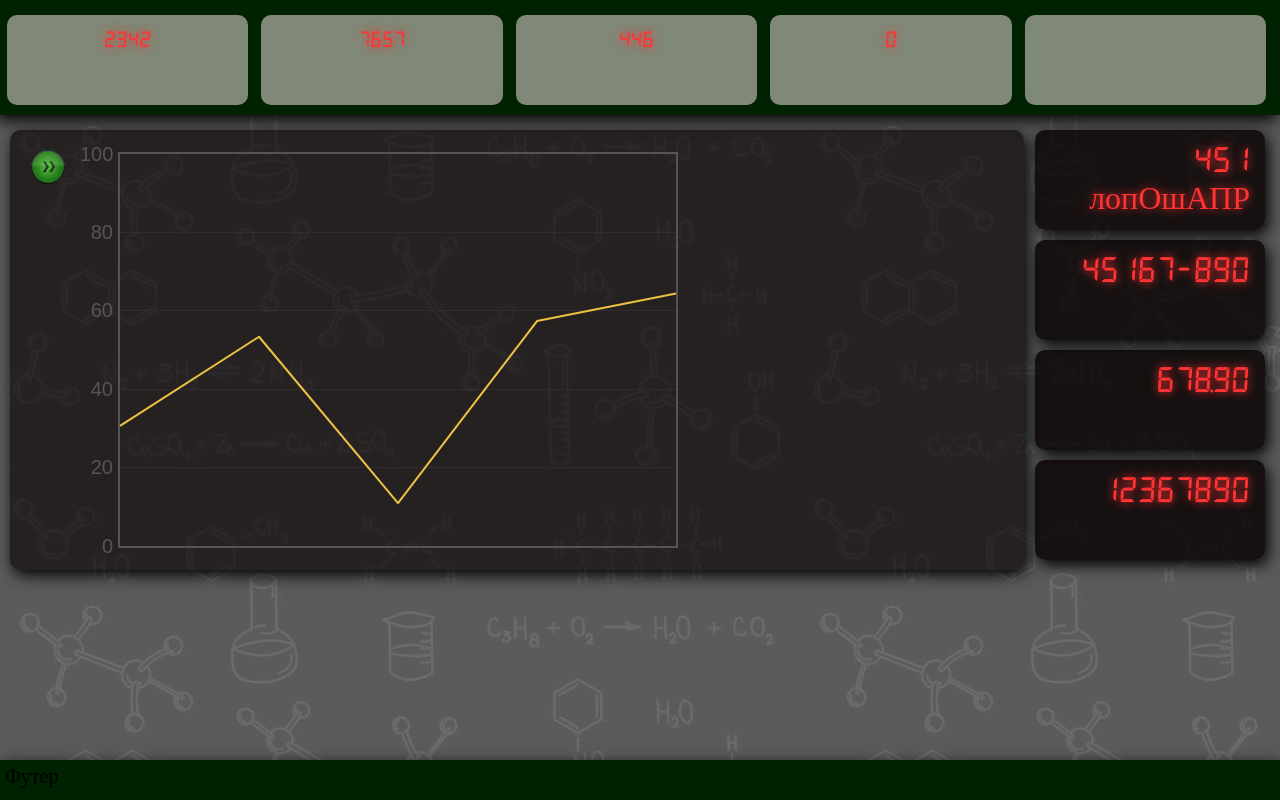
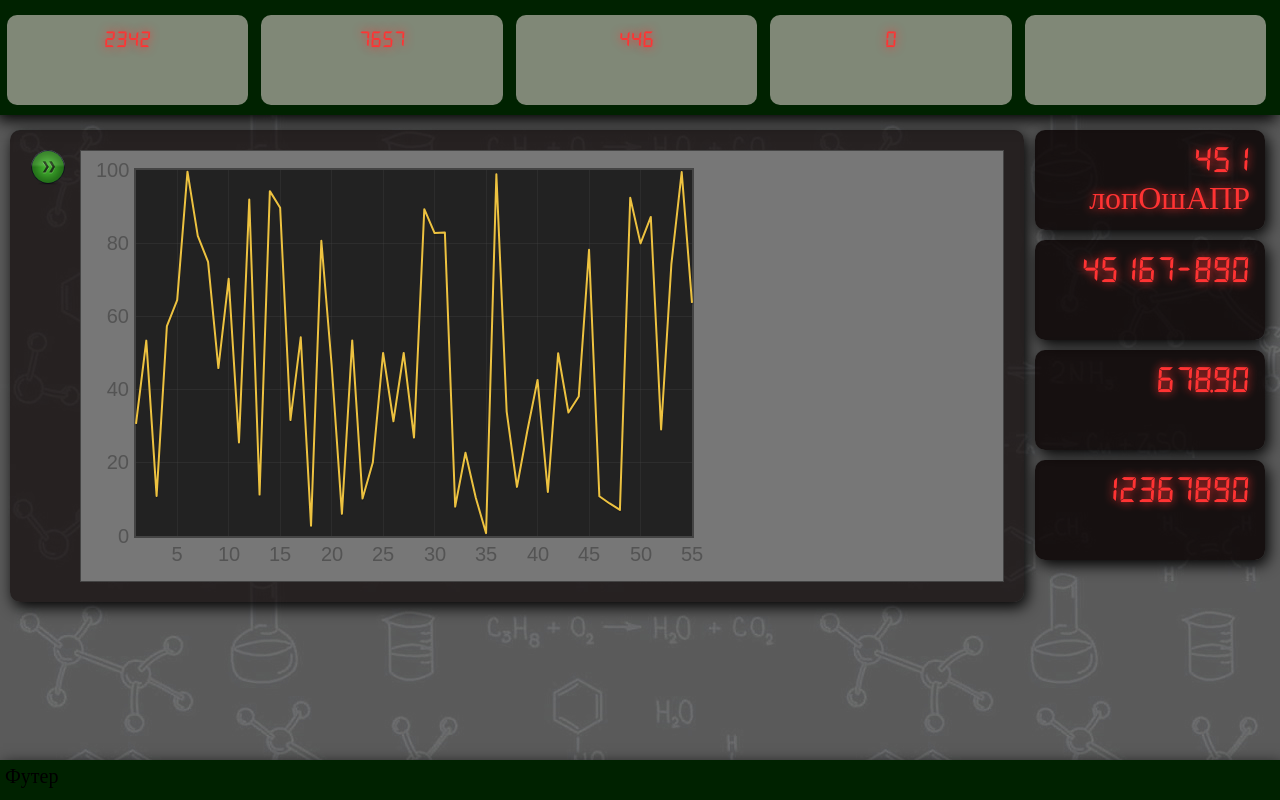
Before and after one commit to ExoloN32/Chemistry-table, a website: page index.html in a window 1280 px wide. Drawn offline with Linux system fonts and the light colour scheme.

Commit message:
Работает таблица и график

```diff
--- a/css/styles.css
+++ b/css/styles.css
@@ -154,8 +154,14 @@ tr {
     border: 1px solid #aaa;  /* границы между строками */
 }
 
+#graphicoff {
+	padding: 15px;
+    border: 1px solid #444;
+    background-color: #777;
+}
+
 #graphic {
-    border: 1px solid #ccc;
+    border: 0;
     background-color: #777;
 }
 
--- a/index.html
+++ b/index.html
@@ -59,10 +59,12 @@
 				</div>
 <!--................................................ TABLE 2 ........................................-->
 				<div class="table open">
-					<div id="cc" style="width:600px;height:400px;">
-						<!--<canvas id="graphic" width="500" height="400">
-							Функция не поддерживается браузером.
-						</canvas>-->
+					<div id="graphicoff">
+						<div id="graphic" style="width:600px;height:400px;">
+							<!--<canvas id="graphic" width="500" height="400">
+								Функция не поддерживается браузером.
+							</canvas>-->
+						</div>
 					</div>
 				</div>
 			</div>
--- a/js/graphic.js
+++ b/js/graphic.js
@@ -1,43 +1,25 @@
-// console.log('Graphic');
 
-/*var canvas = document.getElementById("graphic"),
-    context = canvas.getContext("2d");
-
-var w = document.getElementById("cc").clientWidth;
-var h = document.getElementById("cc").clientHeight;
-canvas.width = w;
-
-var x = 35, y = 35;
-var xe = w - 70;
-var ye = h - 70;
-
-context.clearRect(0, 0, w, h);
-
-context.strokeRect(50, 40, 100, 100);
-context.fillRect(200, 40, 100, 100);
-
-context.fillStyle = "#666666";
-context.lineWidth = 1.0;
-context.fillRect(x, y, xe, ye);*/
 
 $(function (){
     var data = [];
-    var storage = Storage; //.getInstace();
     function getData(){
         var res = [];
-        for(var i=0; i<storage.getColLength(); i++){
-            res.push([storage.getData(i, 0), storage.getData(i, 1)]);
+        for(var i=0; i<Storage.getColLength(); i++){
+            res.push([Storage.getData(i, 0), Storage.getData(i, 1)]);
         }
         return res;
     }
+    /////////////////////////////////////////////////////////////////////////////
+    var options = {
+        series: { shadowSize: 2 }, // drawing is faster without shadows
+        yaxis: { min: 0, max: 100 },
+        xaxis: { show: true },
+		grid: { borderColor: '#444444',
+			backgroundColor: '#222222'}
 
-    var options = {
-        series: { shadowSize: 0 }, // drawing is faster without shadows
-        yaxis: { min: 0, max: 100 },
-        xaxis: { show: false }
     };
 
-    var plot = $.plot($("#cc"), [ getData() ], options);
+    var plot = $.plot($("#graphic"), [ getData() ], options);
 
     var updateInterval = 1000;
 
--- a/js/storage.js
+++ b/js/storage.js
@@ -1,4 +1,5 @@
-//console.log('Storage');
+//*******************************************************************************
+//   Data stream. Singleton.
 
 var Storage = (function(){
 	var instance;
@@ -25,10 +26,10 @@ var Storage = (function(){
 			},
 
 			addRow: function(data){
-				_data.push(data); //console.log(_data.lengs);
+				_data.push(data);
 			},
 
-			getColLength: function(){ //console.log(_data.length);
+			getColLength: function(){
 				return _data.length;
 			},
 
@@ -51,6 +52,3 @@ var Storage = (function(){
 })();
 
 Storage = Storage.getInstace();
-//var storage = new Storage();
-
-//var storage = [];
--- a/js/table.js
+++ b/js/table.js
@@ -6,29 +6,28 @@
 //////////////////////////////////////////////////////////////////////////////////////////////////
 (function(){
 	console.log('data add');
-	var storage = Storage; //.getInstance();
 	var a, b, dt;
-	for (var i = 0; i < 5; i++) {
+
+	for (var i = 0; i < 55; i++) {
 		a = Math.random()*100;
 		a = parseFloat(a.toFixed(4));
 		b = Math.random()*100;
 		b = parseFloat(b.toFixed(4));
 		dt = [i+1, a, b];
-		storage.addRow(dt);
+		Storage.addRow(dt);
 	}
 })();
 
-
+//***********************************************************************************************
+//   Create table
+//***********************************************************************************************
 $(function(){
-	console.log('data get');
-	var storage = Storage;
-
-	var t_row, t_col;           //console.log(storage.getRowLength()+' '+storage.getColLength());
-	for(var row=0; row<storage.getColLength(); ++row){
+	var t_row, t_col;
+	for(var row=0; row<Storage.getColLength(); ++row){
 		t_row = document.createElement("tr");
-		for(var col=0; col<storage.getRowLength(); ++col){
+		for(var col=0; col<Storage.getRowLength(); ++col){
 			t_col = document.createElement("td");
-			t_col.textContent = storage.getData(row, col);
+			t_col.textContent = Storage.getData(row, col);
 			t_row.append(t_col);
 		}
 		$("table").append(t_row);
```
